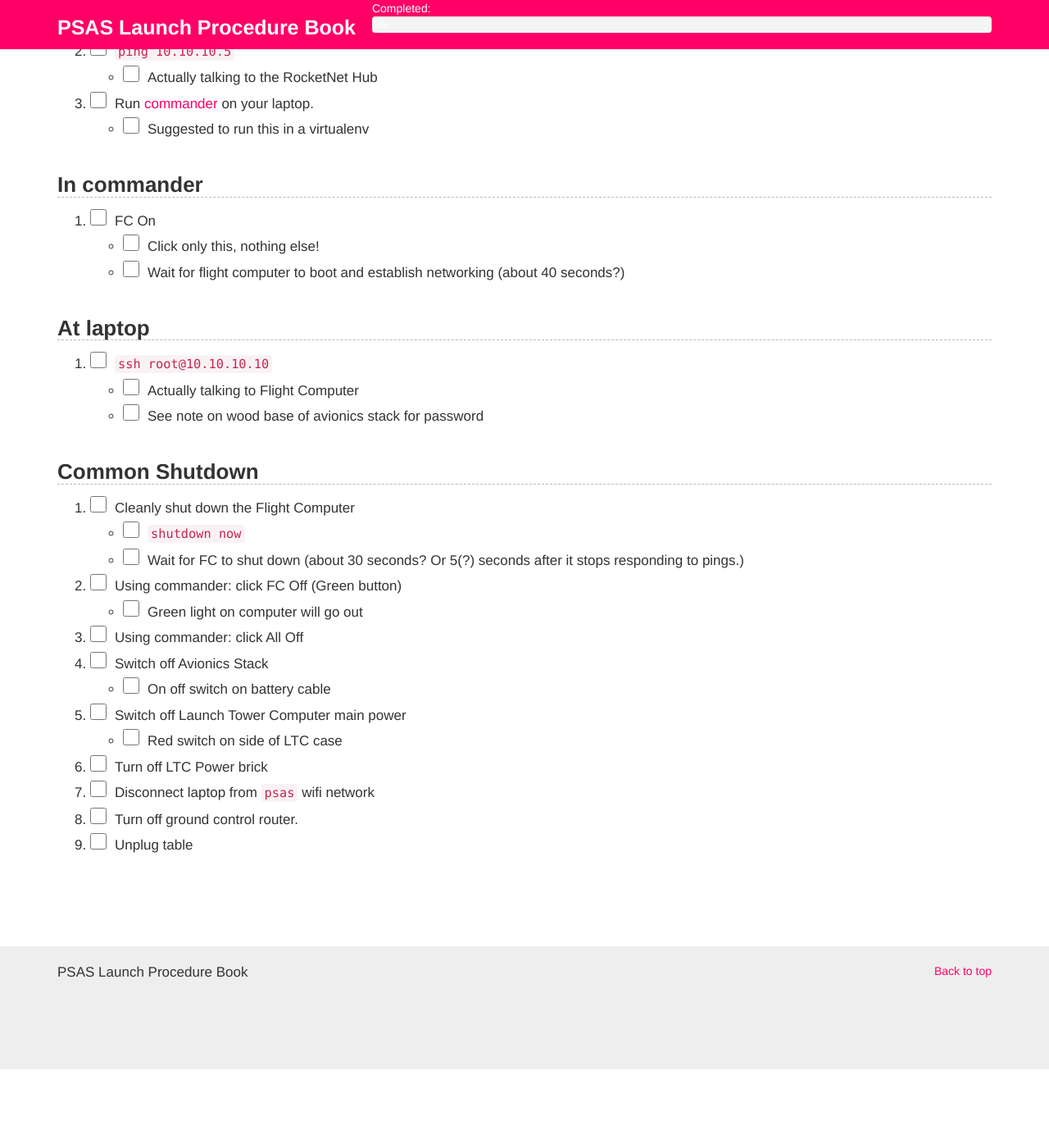
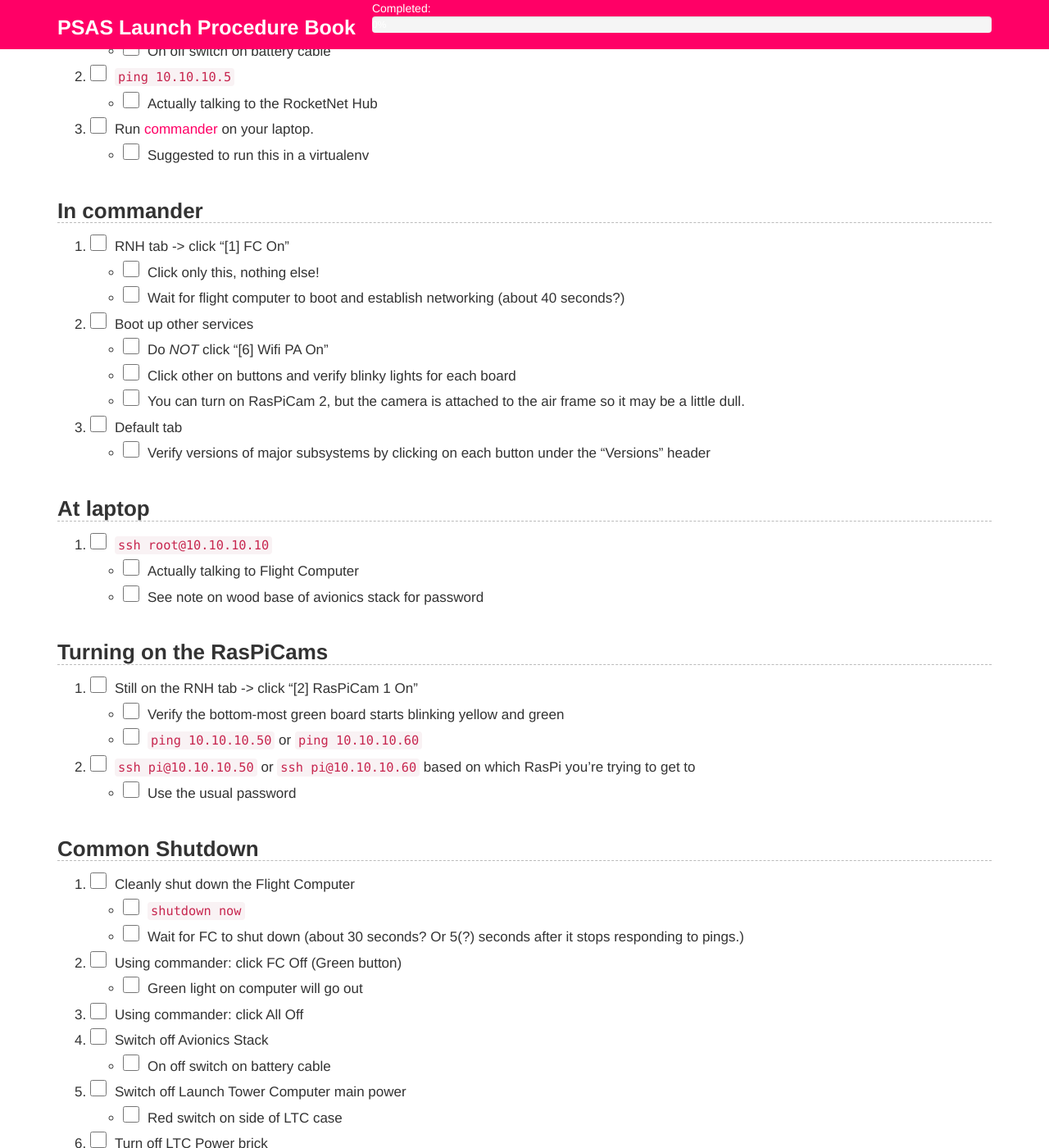
Before and after one commit to psas/procedure-book, a Jekyll site: the page built from 02-RocketTable.markdown, in a window 1280 px wide and 1400 px high, scrolled down 844 px. Shown: the whole window at 82% size. Built offline with Jekyll 4.4.1, drawn with Linux system fonts in a browser that asks for light colours; before the commit the page ends 2148 px from its top, so only the background shows below that; some of the changed text lies outside the part shown.

Commit message:
Update 02-RocketTable.markdown

```diff
--- a/02-RocketTable.markdown
+++ b/02-RocketTable.markdown
@@ -14,6 +14,7 @@ Start with the Avionics Stack on the rocket cart and batteries charged
  1. Turn on LTC Power brick
  1. Switch on launch tower computer main power
     - Wait a few seconds, verify lights: four reds, blinking blue, blinking green
+ 1. Visually verify umbilical cord is plugged into the avionics module
 
 ## Connect to wifi
 
@@ -36,14 +37,27 @@ Start with the Avionics Stack on the rocket cart and batteries charged
     - Suggested to run this in a virtualenv
 
 ## In commander
- 1. FC On
+ 1. RNH tab -> click "[1] FC On"
     - Click only this, nothing else!
     - Wait for flight computer to boot and establish networking (about 40 seconds?)
+ 1. Boot up other services
+    - Do *NOT* click "[6] Wifi PA On"
+    - Click other on buttons and verify blinky lights for each board
+    - You can turn on RasPiCam 2, but the camera is attached to the air frame so it may be a little dull.
+ 1. Default tab
+    - Verify versions of major subsystems by clicking on each button under the "Versions" header
 
 ## At laptop
  1. `ssh root@10.10.10.10`
     - Actually talking to Flight Computer
     - See note on wood base of avionics stack for password
+
+## Turning on the RasPiCams
+ 1. Still on the RNH tab -> click "[2] RasPiCam 1 On"
+    - Verify the bottom-most green board starts blinking yellow and green
+    - `ping 10.10.10.50` or `ping 10.10.10.60`
+ 1. `ssh pi@10.10.10.50` or `ssh pi@10.10.10.60` based on which RasPi you're trying to get to
+    - Use the usual password
 
 ## Common Shutdown
  1. Cleanly shut down the Flight Computer
```
Also changed, not shown: other parts of 02-RocketTable.markdown (+1 -1 lines).
